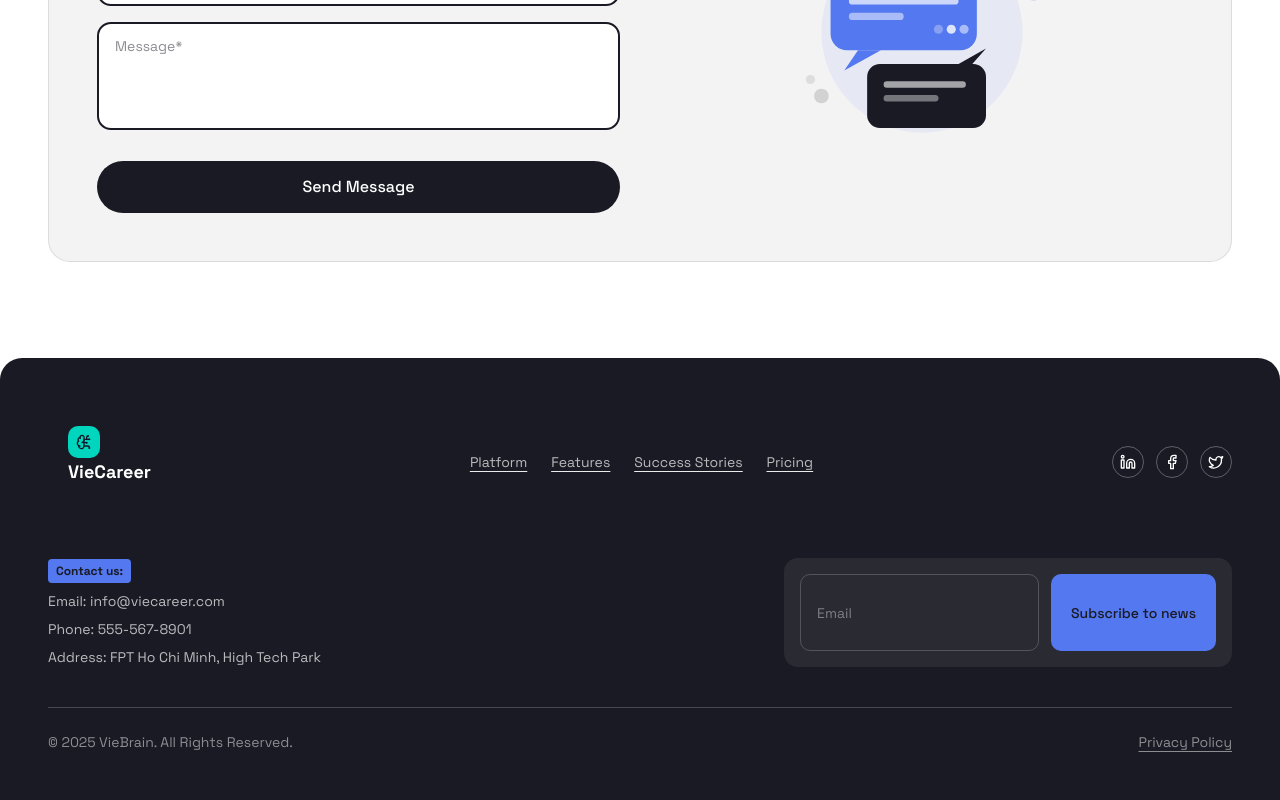
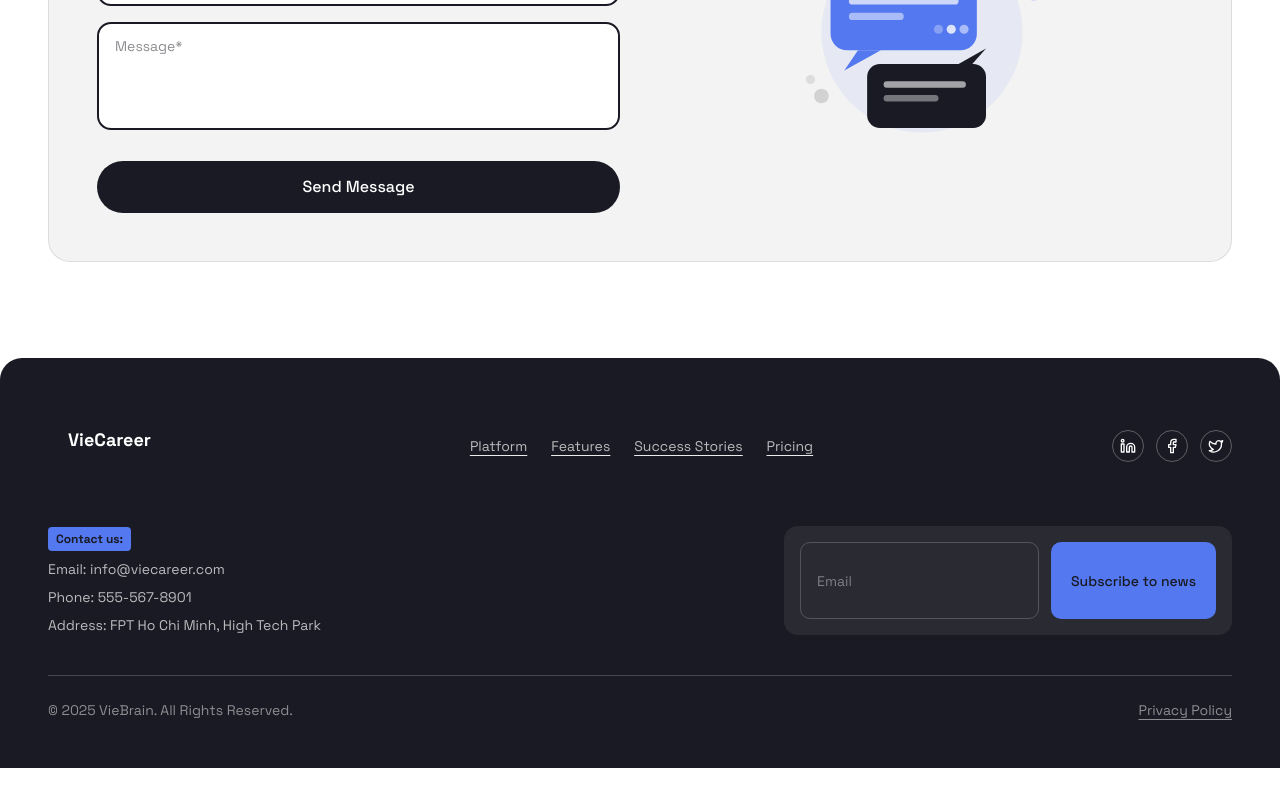
Before and after one commit to boncloudy/viecareer, a Next.js app: page / in a window 1280 px wide. Shown: the part 5372-6172 px from the top of the page. After the commit the page ends 6140 px from the top, so only its background shows below. Built offline with nearby package versions, Linux system fonts and the light colour scheme.

Commit message:
fix em63455f0

```diff
--- a/src/app/page.tsx
+++ b/src/app/page.tsx
@@ -669,9 +669,6 @@ export default function VieCareer() {
         <div className="max-w-7xl mx-auto px-6 md:px-12 py-12">
           <div className="flex flex-col md:flex-row items-start md:items-center justify-between gap-6 mb-10">
             <div className="p-5 pb-8">
-              <div className="w-8 h-8 bg-teal-400 rounded-lg flex items-center justify-center">
-                <BrainCircuit className="w-4 h-4 text-[#0F172A]" />
-              </div>
               <span className="text-lg font-bold">VieCareer</span>
             </div>
             <nav className="flex flex-wrap gap-6 text-sm text-white/70 underline underline-offset-4">
```
